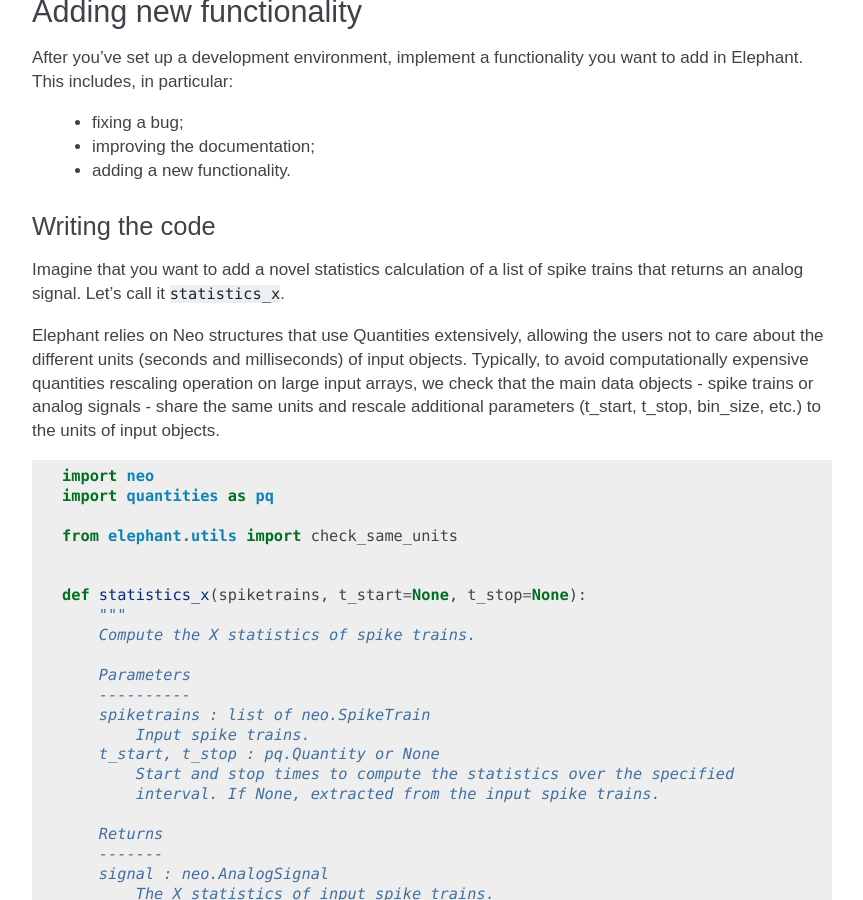
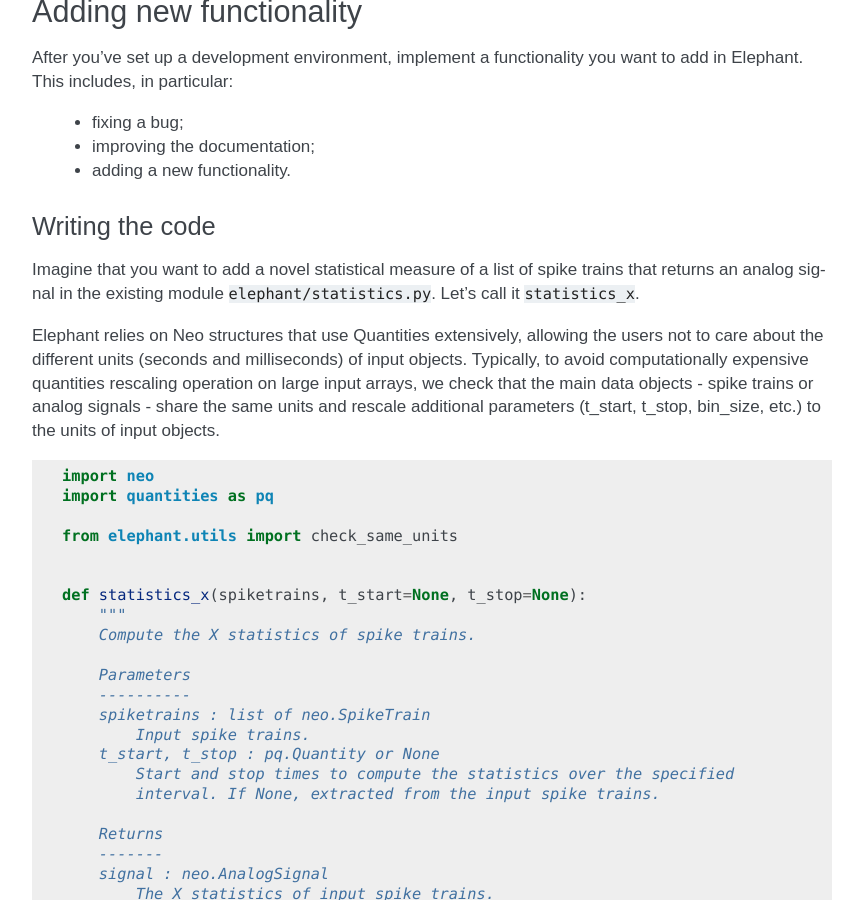
Before and after one commit to NeuralEnsemble/elephant, a Sphinx documentation site: the page built from doc/contribute.rst, in a window 1280 px wide and 900 px high, scrolled down 1644 px. Shown: the whole window, without its empty margins (318-1181 px from the left). Built offline with Sphinx 7.4.7, drawn with Linux system fonts in a browser that asks for light colours; formulas are drawn with MathJax 3; pages that are not in the unit, such as notebooks, are missing from menus.

Commit message:
Update doc/contribute.rst
Co-authored-by: Michael Denker <m.denker@fz-juelich.de>

```diff
--- a/doc/contribute.rst
+++ b/doc/contribute.rst
@@ -119,7 +119,7 @@ Writing the code
 ----------------
 
 Imagine that you want to add a novel
-statistics calculation of a list of spike trains that returns an analog signal.
+statistical measure of a list of spike trains that returns an analog signal in the existing module ``elephant/statistics.py``.
 Let's call it ``statistics_x``.
 
 Elephant relies on Neo structures that use Quantities extensively, allowing
```
